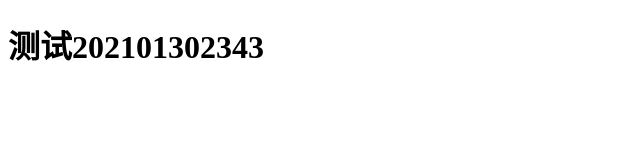
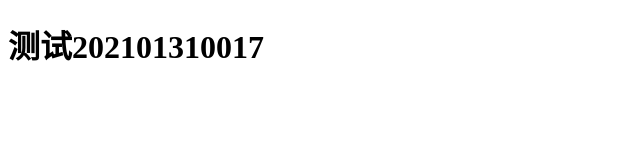
Before and after one commit to binginsist/myBlog, a plain HTML site: page index.html in a window 1280 px wide. Shown: the full height of the page, 0-640 px from the left. Drawn offline with Linux system fonts and the light colour scheme.

Commit message:
测试0017

```diff
--- a/index.html
+++ b/index.html
@@ -5,7 +5,7 @@
     <title>Title</title>
 </head>
 <body>
-<h1>测试202101302343</h1>
+<h1>测试202101310017</h1>
 
 </body>
 </html>
```
